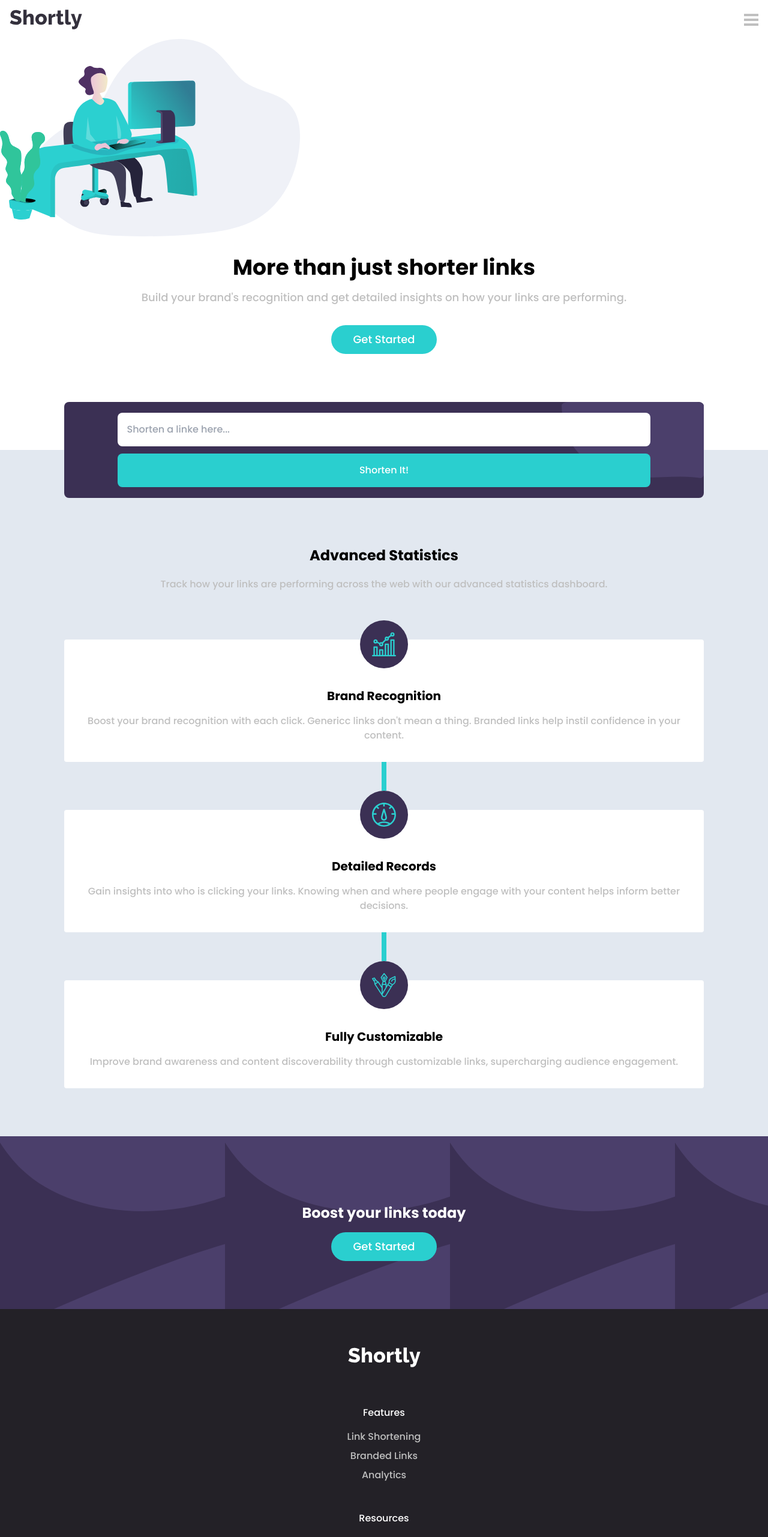
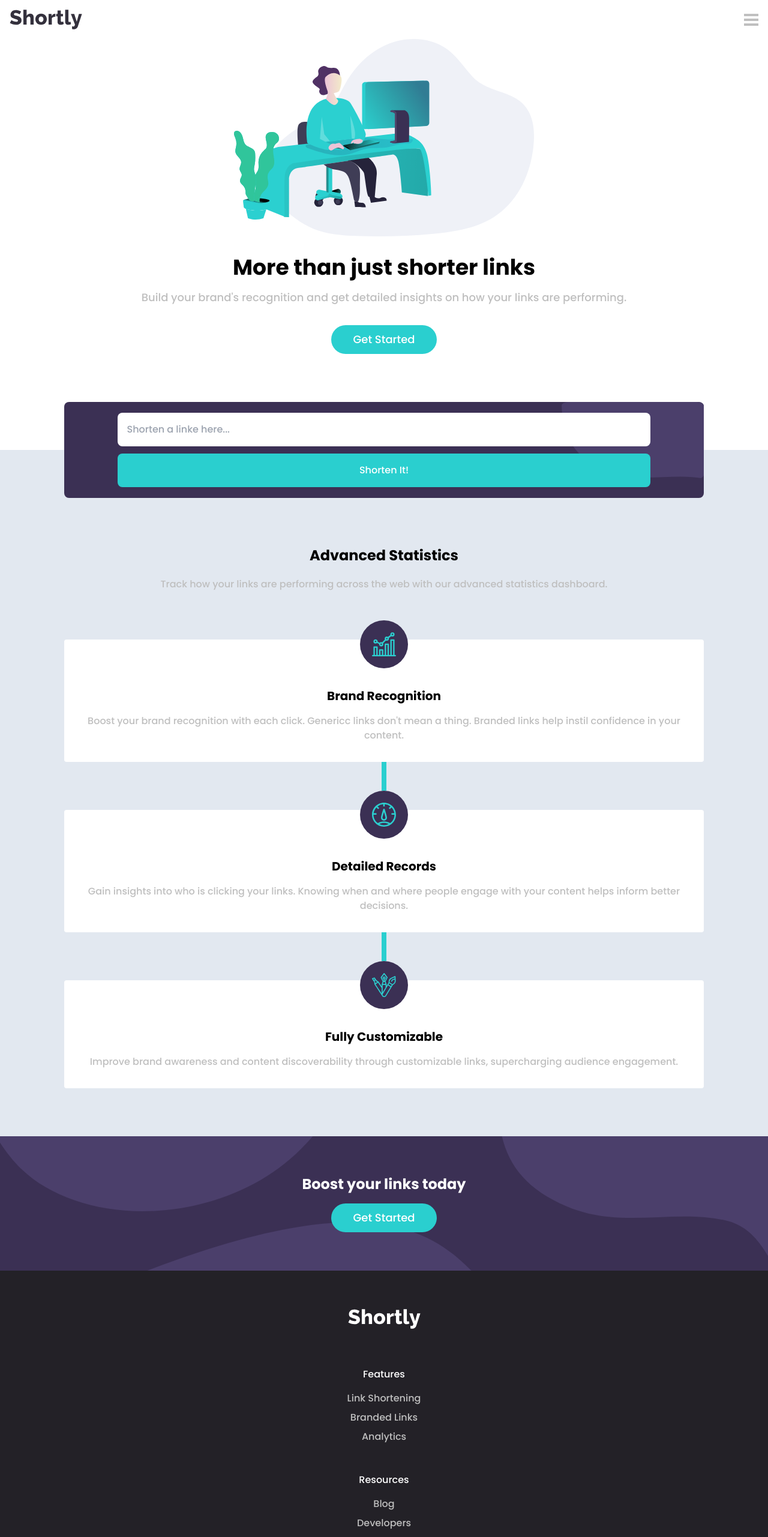
Before and after one commit to 12cassie34/url-shortening-api-master, a React (Create React App) app: page / in a window 1280 px wide. Shown: the top 2562 px of the page at 60% size. Built offline with nearby package versions, Linux system fonts and the light colour scheme.

Commit message:
feat: make some css style change to make sure the layout is find in the medium viewport width

```diff
--- a/src/components/CallAction.css
+++ b/src/components/CallAction.css
@@ -1,3 +1,4 @@
 #call-action {
-    background-image: url('../images/bg-boost-mobile.svg');
+    background-image: url('../images/bg-boost-desktop.svg');
+    background-repeat: no-repeat;
 }
--- a/src/components/CallAction.js
+++ b/src/components/CallAction.js
@@ -1,12 +1,10 @@
 import GetStartedBtn from './GetStartedBtn'
-
-import bgBoostMobile from '../images/bg-boost-mobile.svg'
 
 import './CallAction.css'
 
 function CallAction() {
     return (
-        <section id='call-action' className='pt-28 pb-20 bg-dark_violet text-center'>
+        <section id='call-action' className='pt-16 pb-16 bg-dark_violet text-center'>
             <div>
                 <h2 className='mb-4 text-2xl font-bold text-white'>Boost your links today</h2>
                 <GetStartedBtn />
--- a/src/components/Welcome.js
+++ b/src/components/Welcome.js
@@ -9,7 +9,7 @@ function Welcome() {
     return (
         <section id='welcome' className='mb-40'>
             <div className='overflow-x-hidden'>
-                <img src={banner} className='welcome__banner' />
+                <img src={banner} className='welcome__banner mx-auto' />
             </div>
             <div className='mt-8 text-center'>
                 <h1 className='text-4xl font-bold'>More than just shorter links</h1>
```
Also changed, not shown: src/images/bg-boost-desktop.svg (added).
